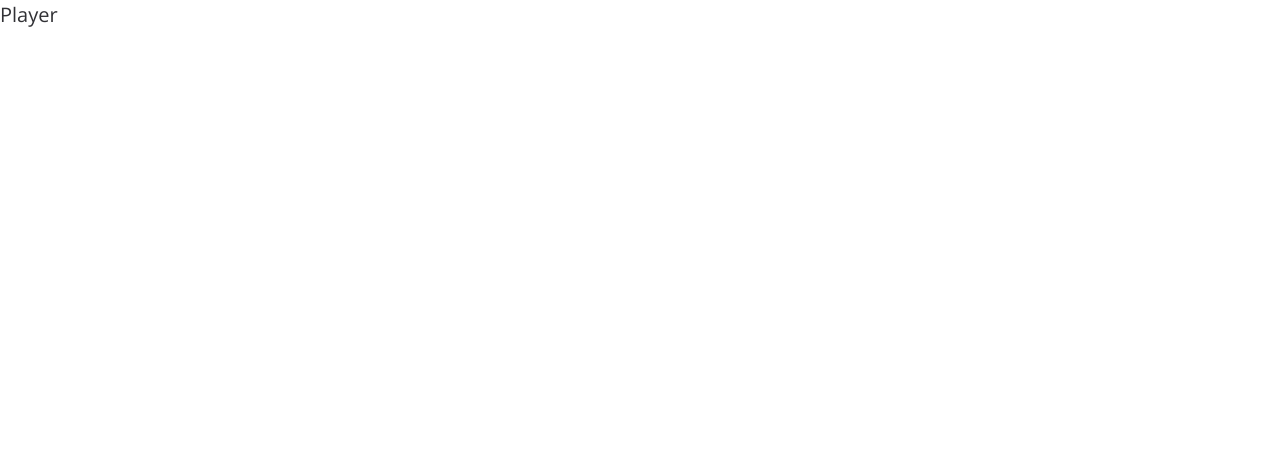
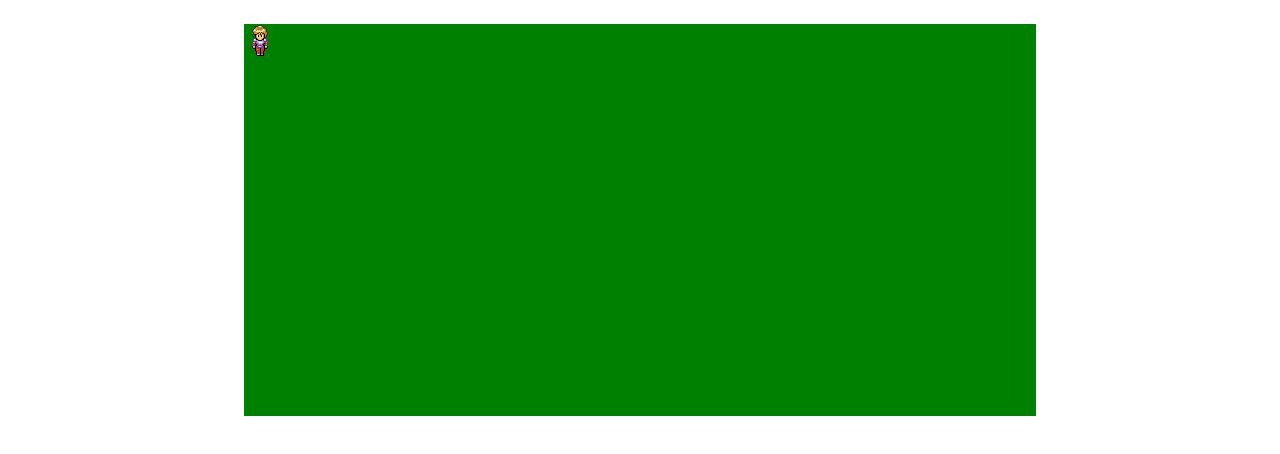
Before and after one commit to akpersad/DungeonCrawler, a React app: page / in a window 1280 px wide. Shown: the top 454 px of the page. Built offline with nearby package versions, Linux system fonts and the light colour scheme.

Commit message:
Player Movement

```diff
--- a/src/components/gameContainer/gameContainer.jsx
+++ b/src/components/gameContainer/gameContainer.jsx
@@ -1,12 +1,12 @@
 import React, { Component } from "react";
 // import PropTypes from 'prop-types';
-import Player from "../player/player";
+import World from "../world/world";
 
 class GameContainer extends Component {
 	render() {
 		return (
 			<div>
-				<Player />
+				<World />
 			</div>
 		);
 	}
--- /dev/null
+++ b/src/components/map/map.jsx
@@ -0,0 +1,24 @@
+import React, { Component } from "react";
+// import PropTypes from "prop-types";
+
+class Map extends Component {
+	render() {
+		return (
+			<div
+				style={{
+					backgroundColor: "green",
+					border: "4px solid #ffffff",
+					position: "relative",
+					top: "0",
+					left: "0",
+					width: "800px",
+					height: "400px"
+				}}
+			/>
+		);
+	}
+}
+
+// Map.propTypes = {};
+
+export default Map;
--- /dev/null
+++ b/src/components/player/movement.js
@@ -0,0 +1,56 @@
+import store from "../../config/store";
+import { SPRITE_SIZE } from "../../global/constants";
+
+const getNewPosition = direction => {
+	const oldPosition = store.getState().player.position;
+
+	switch (direction) {
+		case "WEST":
+			return [oldPosition[0] - SPRITE_SIZE, oldPosition[1]];
+		case "NORTH":
+			return [oldPosition[0], oldPosition[1] - SPRITE_SIZE];
+		case "EAST":
+			return [oldPosition[0] + SPRITE_SIZE, oldPosition[1]];
+		case "SOUTH":
+			return [oldPosition[0], oldPosition[1] + SPRITE_SIZE];
+		default:
+			return [oldPosition[0], oldPosition[1]];
+	}
+};
+
+const dispatchMove = direction => {
+	store.dispatch({
+		type: "MOVE_PLAYER",
+		payload: {
+			position: getNewPosition(direction)
+		}
+	});
+};
+
+const handleKeyDown = event => {
+	event.preventDefault();
+	switch (event.keyCode) {
+		case 37:
+			dispatchMove("WEST");
+			break;
+		case 38:
+			dispatchMove("NORTH");
+			break;
+		case 39:
+			dispatchMove("EAST");
+			break;
+		case 40:
+			dispatchMove("SOUTH");
+			break;
+		default:
+			dispatchMove(event.keyCode);
+	}
+};
+
+export const handleMovement = player => {
+	window.addEventListener("keydown", e => {
+		handleKeyDown(e);
+	});
+
+	return player;
+};
--- a/src/components/player/player.jsx
+++ b/src/components/player/player.jsx
@@ -1,12 +1,40 @@
 import React, { Component } from "react";
-// import PropTypes from "prop-types";
+import { connect } from "react-redux";
+import PropTypes from "prop-types";
+import walkSprite from "../../assets/images/player_walk.png";
+import { handleMovement } from "./movement";
 
 class Player extends Component {
+	construtor() {
+		console.log(this);
+	}
+
 	render() {
-		return <div>Player</div>;
+		const { position } = this.props;
+		return (
+			<div
+				style={{
+					position: "absolute",
+					top: position[1],
+					left: position[0],
+					backgroundImage: `url('${walkSprite}')`,
+					backgroundPosition: "0 0",
+					width: "40px",
+					height: "40px"
+				}}
+			/>
+		);
 	}
 }
 
-Player.propTypes = {};
+function mapStateToProps(state) {
+	return {
+		...state.player
+	};
+}
 
-export default Player;
+Player.propTypes = {
+	position: PropTypes.number.isRequired
+};
+
+export default connect(mapStateToProps)(handleMovement(Player));
--- a/src/components/player/playerReducer.js
+++ b/src/components/player/playerReducer.js
@@ -4,6 +4,11 @@ const initialState = {
 
 const playerReducer = (state = initialState, action) => {
 	switch (action.type) {
+		case "MOVE_PLAYER":
+			return {
+				...action.payload
+			};
+
 		default:
 			return state;
 	}
--- /dev/null
+++ b/src/components/world/world.jsx
@@ -0,0 +1,26 @@
+import React, { Component } from "react";
+// import PropTypes from 'prop-types';
+import Player from "../player/player";
+import Map from "../map/map";
+
+class World extends Component {
+	render() {
+		return (
+			<div
+				style={{
+					width: "800px",
+					height: "400px",
+					margin: "20px auto",
+					position: "relative"
+				}}
+			>
+				<Map />
+				<Player />
+			</div>
+		);
+	}
+}
+
+// World.propTypes = {};
+
+export default World;
--- /dev/null
+++ b/src/global/constants.jsx
@@ -0,0 +1 @@
+export const SPRITE_SIZE = 40;
--- a/src/styles/main.scss
+++ b/src/styles/main.scss
@@ -21,4 +21,5 @@
 #root {
     font-family: $OpenSans;
     position: relative;
+    // overflow: hidden;
 }
```
Also changed, not shown: src/components/map/map.scss (added), src/components/world/world.scss (added).
